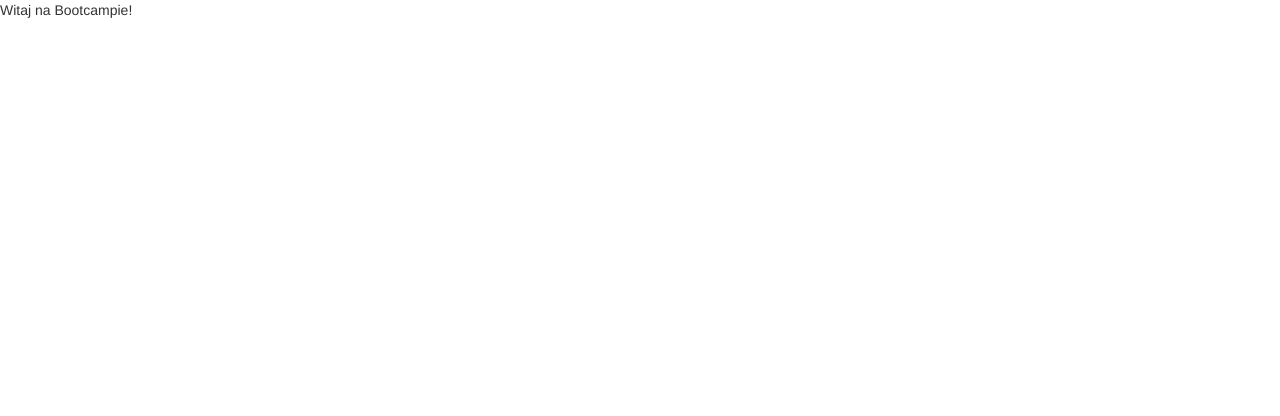
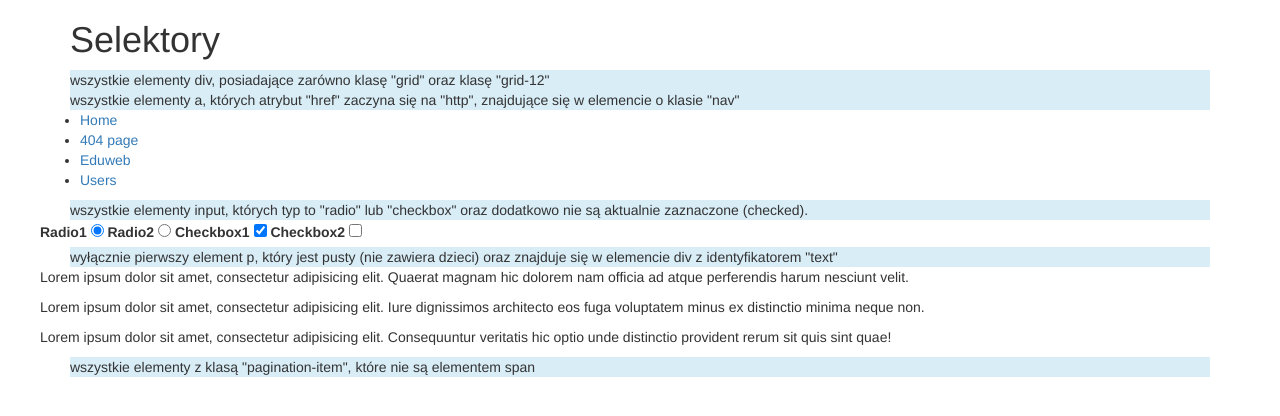
Before and after one commit to apryka/bootcamp-w1-ex2, a plain HTML site: page index.html in a window 1280 px wide. Drawn offline with nearby package versions, Linux system fonts and the light colour scheme.

Commit message:
selectors added

```diff
--- a/index.html
+++ b/index.html
@@ -22,7 +22,83 @@
         <![endif]-->
 
         <!-- Add your site or application content here -->
-        <p>Witaj na Bootcampie!</p>
+        <main class="container">
+          <header>
+            <h1>Selektory</h1>
+          </header>
+          <div class="row">
+            <div class="col-md-12">
+              <div class="bg-info">wszystkie elementy div, posiadające zarówno klasę "grid" oraz klasę "grid-12"</div>
+            </div>
+            <div class="row">
+              <div class="grid"></div>
+              <div class="grid"></div>
+              <div class="grid grid-12"></div>
+            </div>
+          </div>
+          <div class="row">
+            <div class="col-md-12">
+              <div class="bg-info">wszystkie elementy a, których atrybut "href" zaczyna się na "http", znajdujące się w elemencie o klasie "nav"</div>
+            </div>
+            <div class="row">
+              <nav>
+                <ul>
+                  <li><a href="">Home</a></li>
+                  <li><a href="404.html">404 page</a></li>
+                  <li><a href="http://eduweb.pl">Eduweb</a></li>
+                  <li><a href="https://jsonplaceholder.typicode.com/users">Users</a></li>
+                </ul>
+              </nav>
+            </div>
+          </div>
+          <div class="row">
+            <div class="col-md-12">
+              <div class="bg-info">wszystkie elementy input, których typ to "radio" lub "checkbox" oraz dodatkowo nie są aktualnie zaznaczone (checked). </div>
+            </div>
+            <div class="row">
+              <form action="">
+                <label for="radio1">Radio1</label>
+                <input type="radio" name="radio-group" value="radio1" checked="true"></input>
+                <label for="radio2">Radio2</label>
+                <input type="radio" name="radio-group" value="radio2"></input>
+                <label for="check1">Checkbox1</label>
+                <input type="checkbox" value="check1" checked="true"></input>
+                <label for="radio2">Checkbox2</label>
+                <input type="checkbox" value="check2"></input>
+              </form>
+            </div>
+          </div>
+          <div class="row">
+            <div class="col-md-12">
+              <div class="bg-info">wyłącznie pierwszy element p, który jest pusty (nie zawiera dzieci) oraz znajduje się w elemencie div z identyﬁkatorem "text" </div>
+            </div>
+            <div class="row" id="text">
+              <p>Lorem ipsum dolor sit amet, consectetur adipisicing elit. Quaerat magnam hic dolorem nam officia ad atque perferendis harum nesciunt velit.</p>
+              <p></p>
+              <p>
+                <span></span>
+              </p>
+              <p>Lorem ipsum dolor sit amet, consectetur adipisicing elit. Iure dignissimos architecto eos fuga voluptatem minus ex distinctio minima neque non.</p>
+              <p></p>
+            </div>
+            <div class="row">
+              <p>Lorem ipsum dolor sit amet, consectetur adipisicing elit. Consequuntur veritatis hic optio unde distinctio provident rerum sit quis sint quae!</p>
+              <p></p>
+              <p></p>
+            </div>
+          </div>
+          <div class="row">
+            <div class="col-md-12">
+              <div class="bg-info">wszystkie elementy z klasą "pagination-item", które nie są elementem span</div>
+            </div>
+            <div class="row">
+              <div class="pagination-item"></div>
+              <span class="pagination-item"></span>
+              <p class="pagination-item"></p>
+            </div>
+          </div>
+
+        </main>
 
         <script src="https://code.jquery.com/jquery-1.12.0.min.js"></script>
         <script>window.jQuery || document.write('<script src="js/vendor/jquery-1.12.0.min.js"><\/script>')</script>
--- a/js/main.js
+++ b/js/main.js
@@ -0,0 +1,16 @@
+/* selectors */
+
+/* 1 */
+$('div.grid.grid-12');
+
+/* 2 */
+$('nav').find('a[href^="http"]');
+
+/* 3 */
+$('input:radio, input:checkbox').not(':checked');
+
+/* 4 */
+$('div#text p:empty').first();
+
+/* 5 */
+$('.pagination-item').not('span');
```
